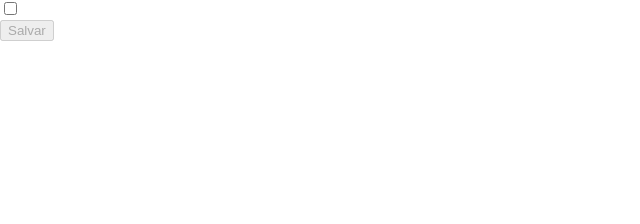
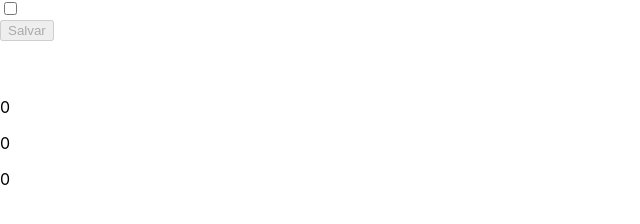
Before and after one commit to RabeloGuedes/Tryunfo, a React (Create React App) app: page / in a window 1280 px wide. Shown: the part 236-460 px from the top of the page, without its empty margins (0-640 px from the left). Built offline with nearby package versions, Linux system fonts and the light colour scheme.

Commit message:
Cria o Component Card e passa para ele suas props e o adiciona no Component Form, além de já validar a atualizacao do Preview.

```diff
--- a/src/App.js
+++ b/src/App.js
@@ -1,5 +1,6 @@
 import React from 'react';
 import Form from './components/Form';
+import Card from './components/Card';
 
 class App extends React.Component {
   constructor() {
@@ -62,6 +63,16 @@ class App extends React.Component {
           onInputChange={ this.onInputChange }
           onSaveButtonClick={ this.onSaveButtonClick }
         />
+        <Card
+          cardName={ Name }
+          cardDescription={ Description }
+          cardAttr1={ Attribute1 }
+          cardAttr2={ Attribute2 }
+          cardAttr3={ Attribute3 }
+          cardImage={ Image }
+          cardRare={ Rarity }
+          cardTrunfo={ SuperTrunfo }
+        />
       </div>
     );
   }
--- /dev/null
+++ b/src/components/Card.jsx
@@ -0,0 +1,61 @@
+import React from 'react';
+import PropTypes from 'prop-types';
+
+class Card extends React.Component {
+  render() {
+    const {
+      cardName,
+      cardImage,
+      cardDescription,
+      cardAttr1,
+      cardAttr2,
+      cardAttr3,
+      cardRare,
+      cardTrunfo,
+    } = this.props;
+    return (
+      <div>
+        <h2 data-testid="name-card">
+          { cardName }
+        </h2>
+        <img
+          data-testid="image-card"
+          src={ cardImage }
+          alt={ cardName }
+        />
+        <p data-testid="description-card">
+          {cardDescription}
+        </p>
+        <p data-testid="attr1-card">
+          { cardAttr1 }
+        </p>
+        <p data-testid="attr2-card">
+          { cardAttr2 }
+        </p>
+        <p data-testid="attr3-card">
+          { cardAttr3 }
+        </p>
+        <p data-testid="rare-card">
+          { cardRare }
+        </p>
+        {
+          (cardTrunfo)
+            ? <span data-testid="trunfo-card"> Super Trunfo </span> : ''
+        }
+      </div>
+    );
+  }
+}
+
+Card.propTypes = {
+  cardName: PropTypes.string.isRequired,
+  cardImage: PropTypes.string.isRequired,
+  cardDescription: PropTypes.string.isRequired,
+  cardAttr1: PropTypes.string.isRequired,
+  cardAttr2: PropTypes.string.isRequired,
+  cardAttr3: PropTypes.string.isRequired,
+  cardRare: PropTypes.string.isRequired,
+  cardTrunfo: PropTypes.bool.isRequired,
+};
+
+export default Card;
--- a/src/components/Form.jsx
+++ b/src/components/Form.jsx
@@ -124,9 +124,9 @@ class Form extends React.Component {
 Form.propTypes = {
   cardName: PropTypes.string.isRequired,
   cardDescription: PropTypes.string.isRequired,
-  cardAttr1: PropTypes.number.isRequired,
-  cardAttr2: PropTypes.number.isRequired,
-  cardAttr3: PropTypes.number.isRequired,
+  cardAttr1: PropTypes.string.isRequired,
+  cardAttr2: PropTypes.string.isRequired,
+  cardAttr3: PropTypes.string.isRequired,
   cardImage: PropTypes.string.isRequired,
   cardRare: PropTypes.string.isRequired,
   cardTrunfo: PropTypes.bool.isRequired,
```
